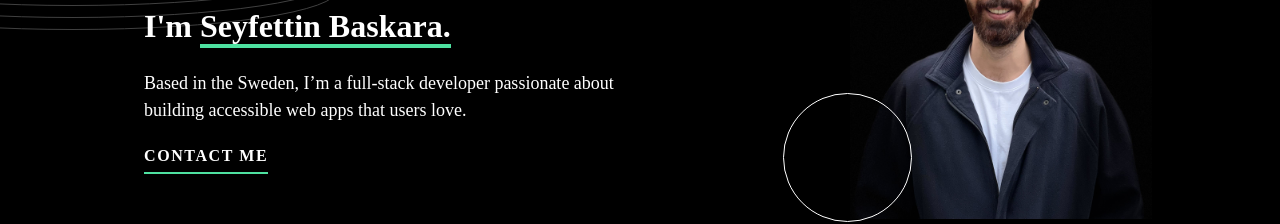
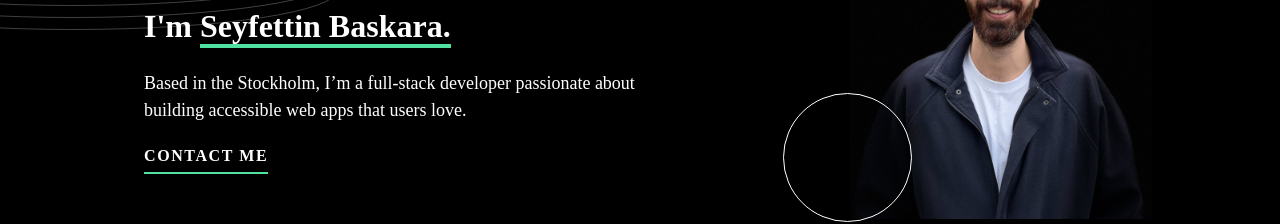
Before and after one commit to SeyfBaskara/Portfolio, a Next.js app: page / in a window 1280 px wide. Shown: the part 195-419 px from the top of the page. Built offline with nearby package versions, Linux system fonts and the light colour scheme.

Commit message:
fix footer semantic html element

```diff
--- a/components/Layout/Footer/Footer.tsx
+++ b/components/Layout/Footer/Footer.tsx
@@ -5,8 +5,8 @@ import PaternCircle from '../../PaternCircle'
 const Footer = (): JSX.Element => {
    return (
       <footer className="text-White bg-Dark_Gray p-4 pb-10 relative" id="contact">
-         <article className="flex flex-col gap-6 md:w-11/12 md:m-auto lg:w-4/5">
-            <section className="sm:w-8/12 sm:m-auto lg:flex lg:w-full lg:justify-between">
+         <div className="flex flex-col gap-6 md:w-11/12 md:m-auto lg:w-4/5">
+            <div className="sm:w-8/12 sm:m-auto lg:flex lg:w-full lg:justify-between">
                <div className="flex flex-col items-center text-center mt-4 lg:basis-[20rem] lg:text-left lg:pt-8 ">
                   <h1 className="text-large font-bold lg:text-xl">Contact</h1>
                   <p className="text-base">
@@ -15,9 +15,9 @@ const Footer = (): JSX.Element => {
                   </p>
                </div>
                <SendMessageForm />
-            </section>
+            </div>
             <PlatformLinks footer={true} />
-         </article>
+         </div>
          <PaternCircle footer={true} />
       </footer>
    )
--- a/components/Layout/Header/Header.tsx
+++ b/components/Layout/Header/Header.tsx
@@ -6,7 +6,9 @@ const Header = (): JSX.Element => {
    return (
       <header className="text-White relative overflow-hidden pt-5">
          <section className="md:w-11/12 md:m-auto lg:w-4/5">
-            <h1 className="font-bold text-md text-center mb-2 sm:text-left px-4">SeyfettinBaskara</h1>
+            <header>
+               <h1 className="font-bold text-md text-center mb-2 sm:text-left px-4">SeyfettinBaskara</h1>
+            </header>
 
             <article className="flex flex-col items-center sm:flex-row-reverse sm:justify-between sm:w-full">
                <ProfilePhoto />
@@ -15,8 +17,8 @@ const Header = (): JSX.Element => {
                      I&apos;m <span className="border-b-4 border-Green">Seyfettin Baskara.</span>
                   </h2>
                   <p className="text-base">
-                     Based in the Sweden, I’m a full-stack developer passionate about building accessible web apps that
-                     users love.
+                     Based in the Stockholm, I’m a full-stack developer passionate about building accessible web apps
+                     that users love.
                   </p>
                   <ContactMe />
                </div>
--- a/components/Layout/index.tsx
+++ b/components/Layout/index.tsx
@@ -22,11 +22,11 @@ const Layout: React.FC<IProps> = ({ children, metaData }) => {
             <title>{title}</title>
          </Head>
 
-         <div>
+         <>
             <Header />
             <main className="text-White">{children}</main>
             <Footer />
-         </div>
+         </>
       </>
    )
 }
```
